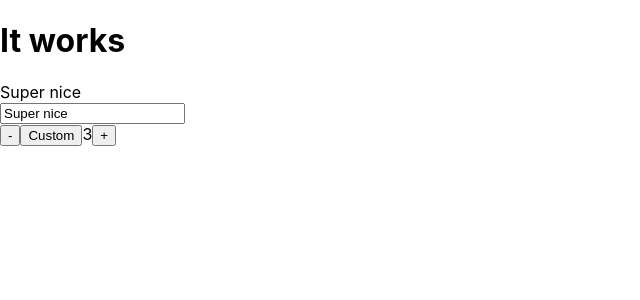
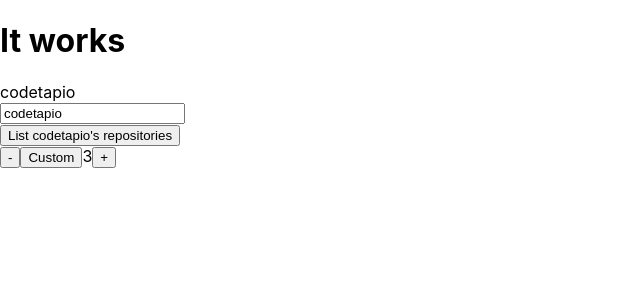
Before and after one commit to codetapacademy/is-it-done, a React (Create React App) app: page / in a window 1280 px wide. Shown: the top 300 px of the page, without its empty margins (0-640 px from the left). Built offline with nearby package versions, Linux system fonts and the light colour scheme.

Commit message:
number stepper

```diff
--- a/src/App.js
+++ b/src/App.js
@@ -1,14 +1,34 @@
-import React from 'react';
+import React, { useState } from 'react';
 import './App.css';
 import Input from './component/input';
 import NumberStepper from './component/number-stepper';
 
 const IsItDone = ({}) => {
+  const [repositoryList, setRepositoryList] = useState([]);
+  const [term, setTerm] = useState('codetapio');
+  const listIt = () => {
+    fetch(`https://api.github.com/users/${term}/repos`)
+      .then(r => r.json())
+      .then((data) => {
+        console.log(data)
+        setRepositoryList(data);
+      })
+  }
+  const renderRepositories = () => {
+    return Array.isArray(repositoryList) && repositoryList.map(({name}) => (
+      <pre>{name}</pre>
+    ))
+  }
+
+  const handleSearchTermChange = e => setTerm(e.target.value)
+
   return (
     <div className="IsItDone">
       <h1>It works</h1>
-        <Input term="Super nice" />
+      <Input term={term} handleSearchTermChange={handleSearchTermChange} />
+      <button onClick={listIt}>List {term}'s repositories</button>
       <NumberStepper/>
+      {renderRepositories()}
     </div>
   );
 }
```
Lines whose indentation alone changed are shown as unchanged.
